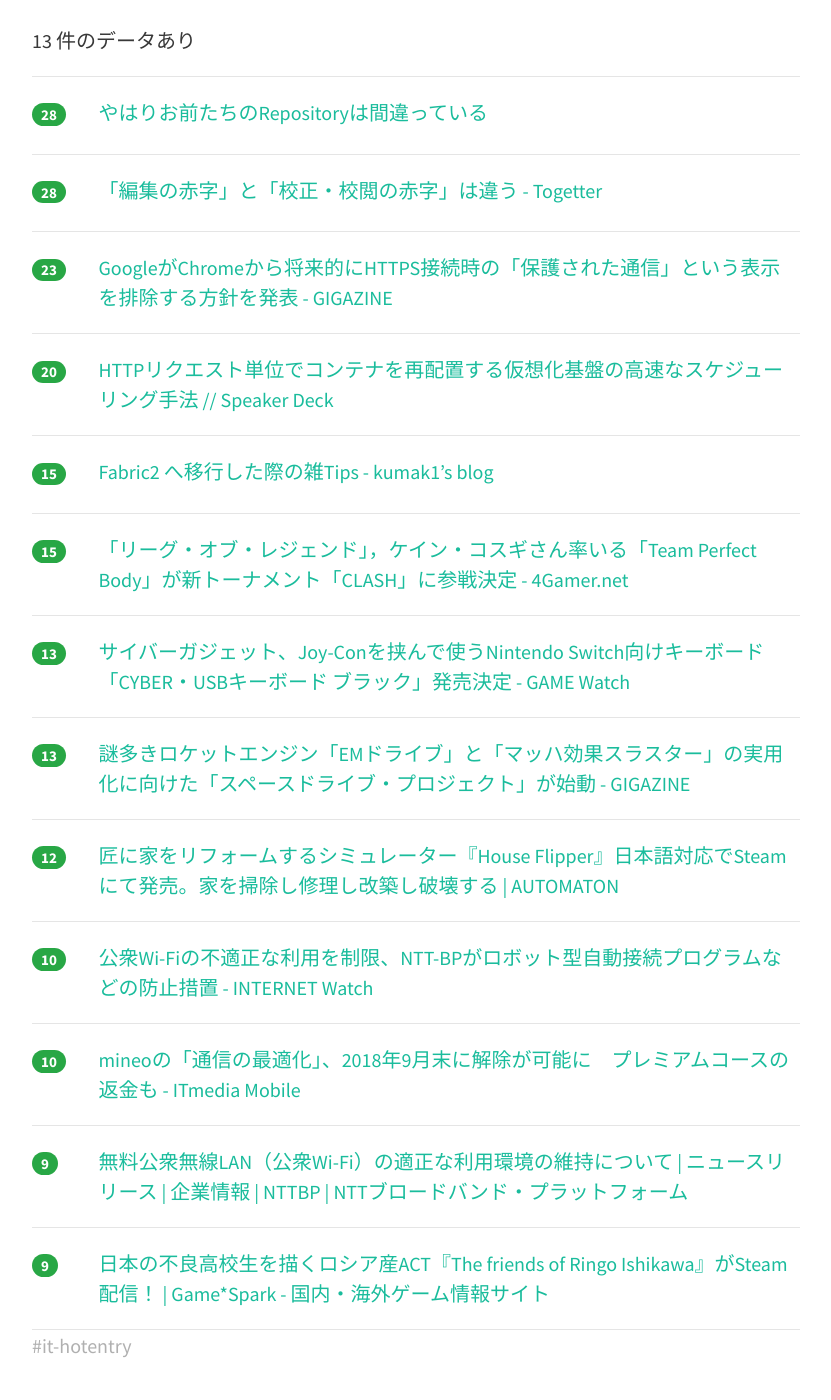
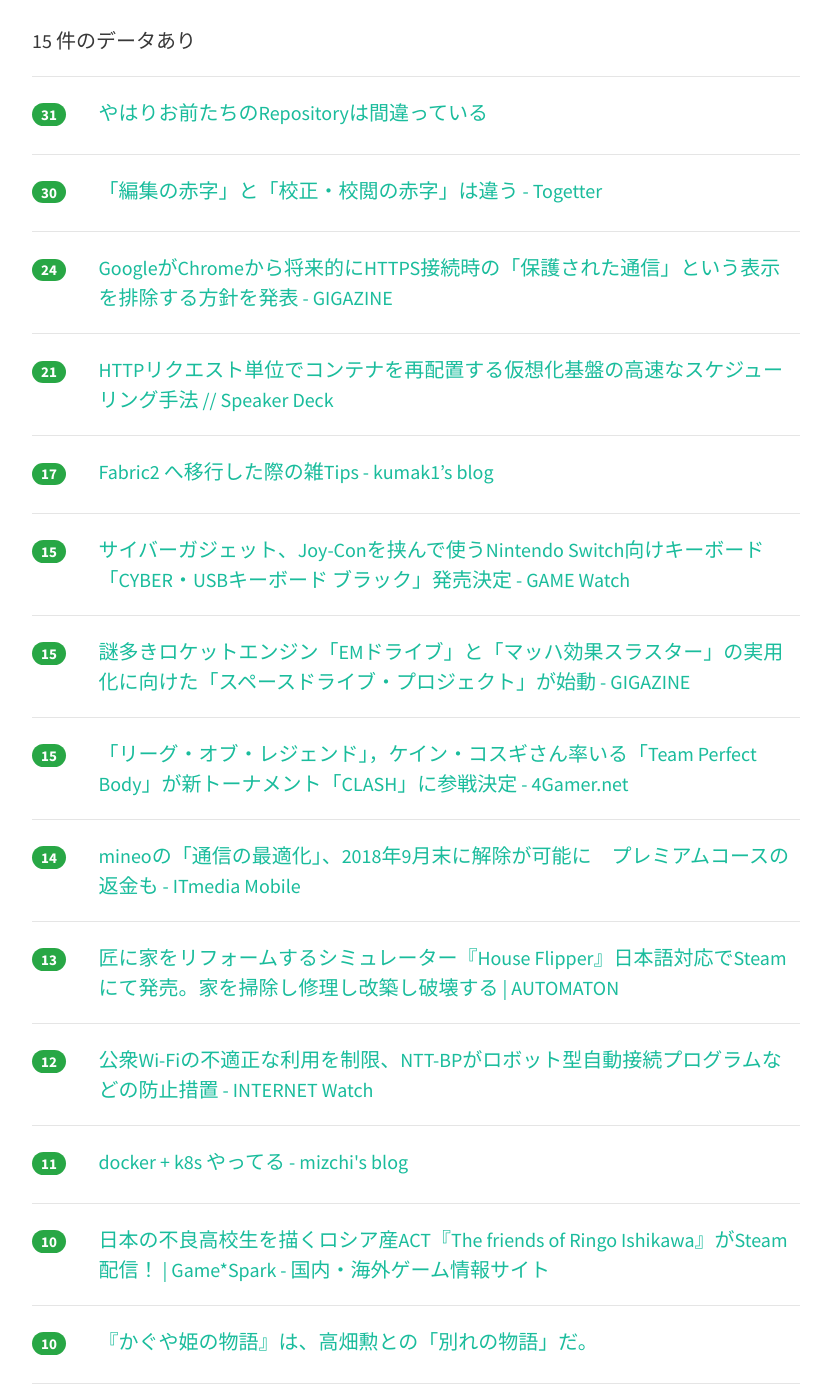
Before and after one commit to yatta47/hatena-matome-site, a Jekyll site: the page built from _posts/2018-05-19-hatena.md, in a window 1280 px wide and 1400 px high, scrolled down 297 px. Shown: the whole window, without its empty margins (224-1055 px from the left). Built offline with Jekyll 4.4.1, drawn with Linux system fonts in a browser that asks for light colours; nearby versions of some CDN libraries.

Commit message:
Updated 2018-05-19

```diff
--- a/_posts/2018-05-19-hatena.md
+++ b/_posts/2018-05-19-hatena.md
@@ -1,34 +1,44 @@
 ---
 layout: post
 title:  "2018-05-19 はてぶIT"
-date:   2018-05-19 05:02:41
+date:   2018-05-19 06:02:55
 tags: [it-hotentry]
 ---
-13 件のデータあり
+15 件のデータあり
 
 <hr><div class="row">
-<div class="col-1"><span class="badge badge-pill badge-success h2">28</span></div>
+<div class="col-1"><span class="badge badge-pill badge-success h2">31</span></div>
 <div class="col-11"><a href='https://qiita.com/mikesorae/items/ff8192fb9cf106262dbf' target='_blank'>やはりお前たちのRepositoryは間違っている</a></div>
 </div>
 <hr>
 <div class="row">
-<div class="col-1"><span class="badge badge-pill badge-success h2">28</span></div>
+<div class="col-1"><span class="badge badge-pill badge-success h2">30</span></div>
 <div class="col-11"><a href='https://togetter.com/li/1227538' target='_blank'>「編集の赤字」と「校正・校閲の赤字」は違う - Togetter</a></div>
 </div>
 <hr>
 <div class="row">
-<div class="col-1"><span class="badge badge-pill badge-success h2">23</span></div>
+<div class="col-1"><span class="badge badge-pill badge-success h2">24</span></div>
 <div class="col-11"><a href='https://gigazine.net/news/20180518-chrome-security-indicators/' target='_blank'>GoogleがChromeから将来的にHTTPS接続時の「保護された通信」という表示を排除する方針を発表 - GIGAZINE</a></div>
 </div>
 <hr>
 <div class="row">
-<div class="col-1"><span class="badge badge-pill badge-success h2">20</span></div>
+<div class="col-1"><span class="badge badge-pill badge-success h2">21</span></div>
 <div class="col-11"><a href='https://speakerdeck.com/matsumoto_r/httprikuesutodan-wei-dekontenawozai-pei-zhi-surujia-xiang-hua-ji-pan-falsegao-su-nasukeziyuringushou-fa' target='_blank'>HTTPリクエスト単位でコンテナを再配置する仮想化基盤の高速なスケジューリング手法 // Speaker Deck</a></div>
 </div>
 <hr>
 <div class="row">
+<div class="col-1"><span class="badge badge-pill badge-success h2">17</span></div>
+<div class="col-11"><a href='https://kumak1.hatenablog.com/entry/2018/05/18/181347' target='_blank'>Fabric2 へ移行した際の雑Tips - kumak1’s blog</a></div>
+</div>
+<hr>
+<div class="row">
 <div class="col-1"><span class="badge badge-pill badge-success h2">15</span></div>
-<div class="col-11"><a href='https://kumak1.hatenablog.com/entry/2018/05/18/181347' target='_blank'>Fabric2 へ移行した際の雑Tips - kumak1’s blog</a></div>
+<div class="col-11"><a href='https://game.watch.impress.co.jp/docs/news/1122650.html' target='_blank'>サイバーガジェット、Joy-Conを挟んで使うNintendo Switch向けキーボード「CYBER・USBキーボード ブラック」発売決定 - GAME Watch</a></div>
+</div>
+<hr>
+<div class="row">
+<div class="col-1"><span class="badge badge-pill badge-success h2">15</span></div>
+<div class="col-11"><a href='https://gigazine.net/news/20180518-spacedrive-project/' target='_blank'>謎多きロケットエンジン「EMドライブ」と「マッハ効果スラスター」の実用化に向けた「スペースドライブ・プロジェクト」が始動 - GIGAZINE</a></div>
 </div>
 <hr>
 <div class="row">
@@ -37,28 +47,33 @@ tags: [it-hotentry]
 </div>
 <hr>
 <div class="row">
-<div class="col-1"><span class="badge badge-pill badge-success h2">13</span></div>
-<div class="col-11"><a href='https://game.watch.impress.co.jp/docs/news/1122650.html' target='_blank'>サイバーガジェット、Joy-Conを挟んで使うNintendo Switch向けキーボード「CYBER・USBキーボード ブラック」発売決定 - GAME Watch</a></div>
+<div class="col-1"><span class="badge badge-pill badge-success h2">14</span></div>
+<div class="col-11"><a href='http://www.itmedia.co.jp/mobile/articles/1805/18/news140.html' target='_blank'>mineoの「通信の最適化」、2018年9月末に解除が可能に　プレミアムコースの返金も - ITmedia Mobile</a></div>
 </div>
 <hr>
 <div class="row">
 <div class="col-1"><span class="badge badge-pill badge-success h2">13</span></div>
-<div class="col-11"><a href='https://gigazine.net/news/20180518-spacedrive-project/' target='_blank'>謎多きロケットエンジン「EMドライブ」と「マッハ効果スラスター」の実用化に向けた「スペースドライブ・プロジェクト」が始動 - GIGAZINE</a></div>
+<div class="col-11"><a href='http://jp.automaton.am/articles/newsjp/20180518-68136/' target='_blank'>匠に家をリフォームするシミュレーター『House Flipper』日本語対応でSteamにて発売。家を掃除し修理し改築し破壊する | AUTOMATON</a></div>
 </div>
 <hr>
 <div class="row">
 <div class="col-1"><span class="badge badge-pill badge-success h2">12</span></div>
-<div class="col-11"><a href='http://jp.automaton.am/articles/newsjp/20180518-68136/' target='_blank'>匠に家をリフォームするシミュレーター『House Flipper』日本語対応でSteamにて発売。家を掃除し修理し改築し破壊する | AUTOMATON</a></div>
+<div class="col-11"><a href='https://internet.watch.impress.co.jp/docs/news/1122672.html' target='_blank'>公衆Wi-Fiの不適正な利用を制限、NTT-BPがロボット型自動接続プログラムなどの防止措置 - INTERNET Watch</a></div>
+</div>
+<hr>
+<div class="row">
+<div class="col-1"><span class="badge badge-pill badge-success h2">11</span></div>
+<div class="col-11"><a href='http://mizchi.hatenablog.com/entry/2018/05/18/235509' target='_blank'>docker + k8s やってる - mizchi's blog</a></div>
 </div>
 <hr>
 <div class="row">
 <div class="col-1"><span class="badge badge-pill badge-success h2">10</span></div>
-<div class="col-11"><a href='https://internet.watch.impress.co.jp/docs/news/1122672.html' target='_blank'>公衆Wi-Fiの不適正な利用を制限、NTT-BPがロボット型自動接続プログラムなどの防止措置 - INTERNET Watch</a></div>
+<div class="col-11"><a href='https://www.gamespark.jp/article/2018/05/18/80886.html' target='_blank'>日本の不良高校生を描くロシア産ACT『The friends of Ringo Ishikawa』がSteam配信！ | Game*Spark - 国内・海外ゲーム情報サイト</a></div>
 </div>
 <hr>
 <div class="row">
 <div class="col-1"><span class="badge badge-pill badge-success h2">10</span></div>
-<div class="col-11"><a href='http://www.itmedia.co.jp/mobile/articles/1805/18/news140.html' target='_blank'>mineoの「通信の最適化」、2018年9月末に解除が可能に　プレミアムコースの返金も - ITmedia Mobile</a></div>
+<div class="col-11"><a href='https://www.huffingtonpost.jp/2018/05/18/the-tale-of-the-princess-kaguya_a_23437690/' target='_blank'>『かぐや姫の物語』は、高畑勲との「別れの物語」だ。</a></div>
 </div>
 <hr>
 <div class="row">
@@ -66,8 +81,3 @@ tags: [it-hotentry]
 <div class="col-11"><a href='http://www.ntt-bp.net/articles/news/?p=5892' target='_blank'>無料公衆無線LAN（公衆Wi-Fi）の適正な利用環境の維持について | ニュースリリース | 企業情報 | NTTBP | NTTブロードバンド・プラットフォーム</a></div>
 </div>
 <hr>
-<div class="row">
-<div class="col-1"><span class="badge badge-pill badge-success h2">9</span></div>
-<div class="col-11"><a href='https://www.gamespark.jp/article/2018/05/18/80886.html' target='_blank'>日本の不良高校生を描くロシア産ACT『The friends of Ringo Ishikawa』がSteam配信！ | Game*Spark - 国内・海外ゲーム情報サイト</a></div>
-</div>
-<hr>
```
